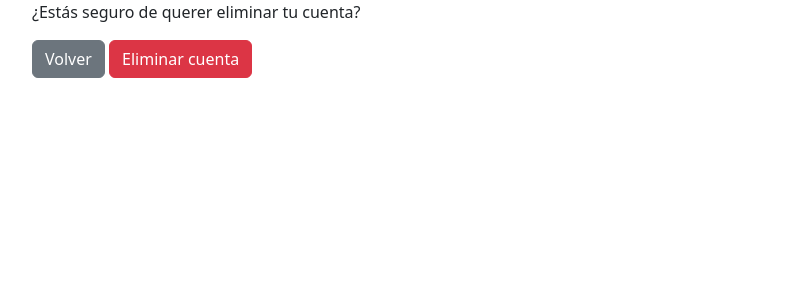
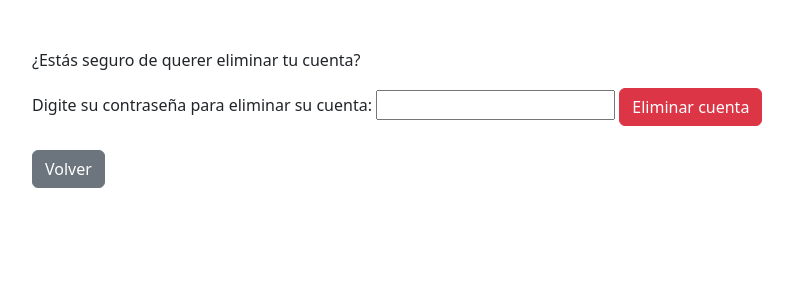
Before and after one commit to sebg02/EduConecta---Django, a Django app: template EduPlatform/templates/edit/delete-user.html in a window 1280 px wide. Shown: the part 56-356 px from the top of the page, without its empty margins (50-843 px from the left). Run offline with Django 3.2, Linux system fonts and the light colour scheme; the template is opened without the code that fills it, so the values that code supplies are empty.

Commit message:
Improve delete account functionality

```diff
--- a/EduPlatform/templates/Student/student-home.html
+++ b/EduPlatform/templates/Student/student-home.html
@@ -4,10 +4,11 @@
     <hr>
 
     {% if my_classes %}
-        <h2>Mis clases:</h2>
+        <h2>Mis clases agendadas:</h2>
         {% for my_class in my_classes %}
         <div class="col">
-            <div class="card" style="width: 100%;">
+            {% comment %} Corregir esto,  {% endcomment %}
+            <div class="card m-2">
                 <div class="card-body">
                     <h5 class="card-title"> <b> {{ my_class.requested_class.name }} </b></h5>
                     <h6 class="card-subtitle mb-2 text-muted">{{ class.get_category_display }}</h6>
--- a/EduPlatform/templates/Teacher/teacher-home.html
+++ b/EduPlatform/templates/Teacher/teacher-home.html
@@ -5,7 +5,7 @@
 
     <hr>
     <h2>Gestión de solicitud de clases:</h2>
-    {% if not classes_requests %}
+    {% if not class_requests %}
       <p>Todavía no hay solicitudes de clases.</p>
     {% else %}
 
@@ -18,12 +18,16 @@
               <h6 class="card-subtitle mb-2 text-muted">{{ class_r.requested_class.get_category_display }}</h6>
               <p> Estudiante: {{ class_r.student }} </p>
               <p class="card-price">Precio: ${{ class_r.requested_class.price|floatformat:0 }}</p>
+              {% if class_r.status != "pending"  %}
+                <p> Estado: {{ class_r.get_status_display }} </p>
+              {% else %}
                 <form method="POST" action="{% url "handle-enrollment-request" %}" class="d-flex justify-content-between">
                   {% csrf_token %}
                   <input type="hidden" name="class_request_id" value="{{ class_r.id }}">
                   <button class="btn btn-danger w-48" type="submit" name="status" value="rejected"> Rechazar</button>
                   <button class="btn btn-success w-48" type="submit" name="status" value="accepted"> Aceptar</button>
                 </form>
+              {% endif %}
             </div>
           </div>
         </div>
--- a/EduPlatform/templates/edit/delete-user.html
+++ b/EduPlatform/templates/edit/delete-user.html
@@ -2,16 +2,23 @@
 
 {% block content %}
 
-<div class="container">
+<div class="container mt-5">
     <form action="" method="POST">
         {% csrf_token %}
         <p>¿Estás seguro de querer eliminar tu cuenta?</p>
-        <a href="{% url "home" %}" class="btn btn-secondary">Volver</a>
+        <label>Digite su contraseña para eliminar su cuenta:</label>
+        <input type="password" name="password">
+
         <button type="submit" class="btn btn-danger" >Eliminar cuenta</button>
 
 
     </form>
+    {% if error %}
+    <div class="alert alert-danger mt-3" role="alert">
+        {{ error }}
+    </div>
+    {% endif %}
+    <a href="{% url "home" %}" class="btn btn-secondary mt-4">Volver</a>
 </div>
-{{ error }}
 
 {% endblock  %}
```
Also changed, not shown: EduPlatform/views.py (+11 -5 lines). Lines whose indentation alone changed are shown as unchanged.
